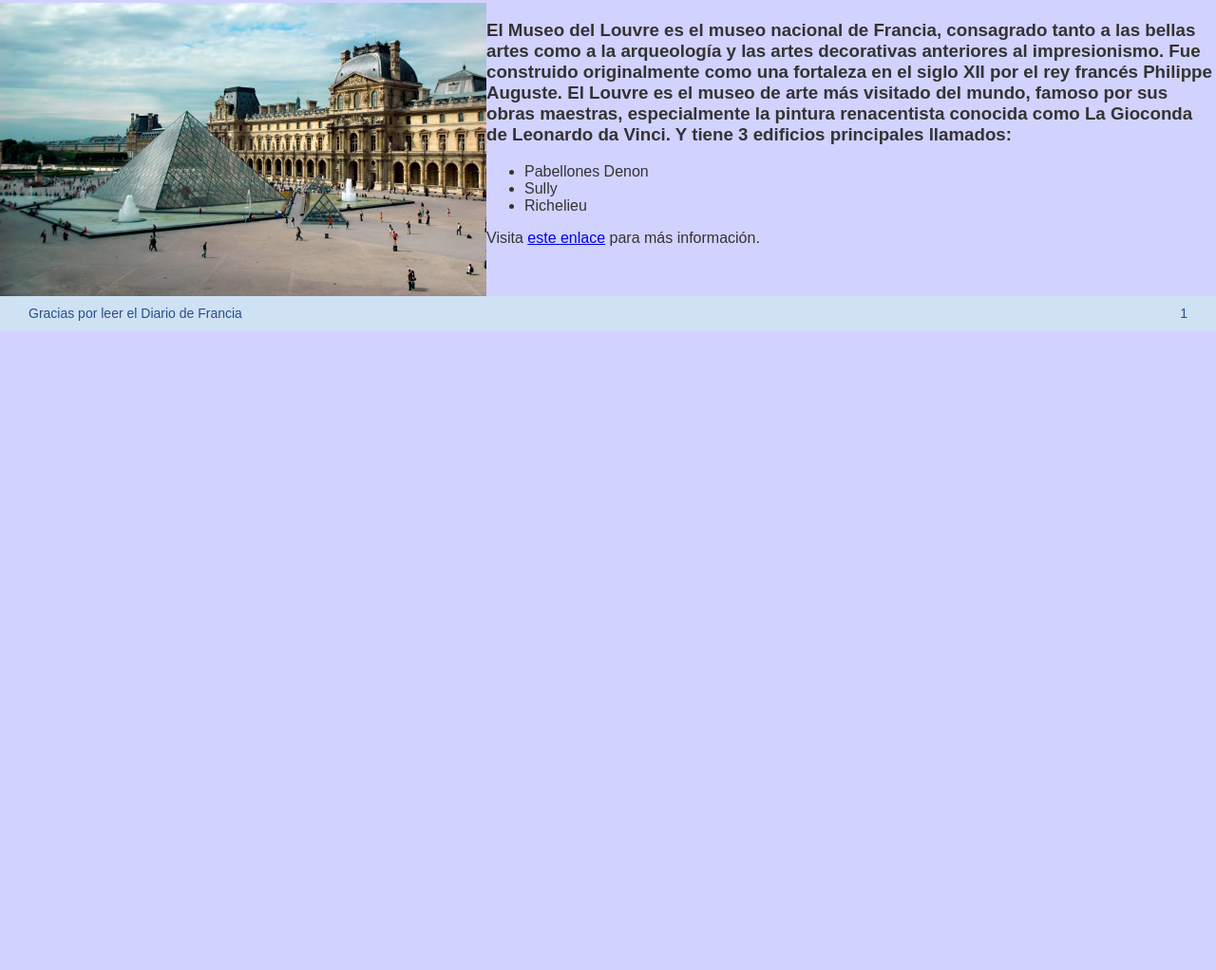
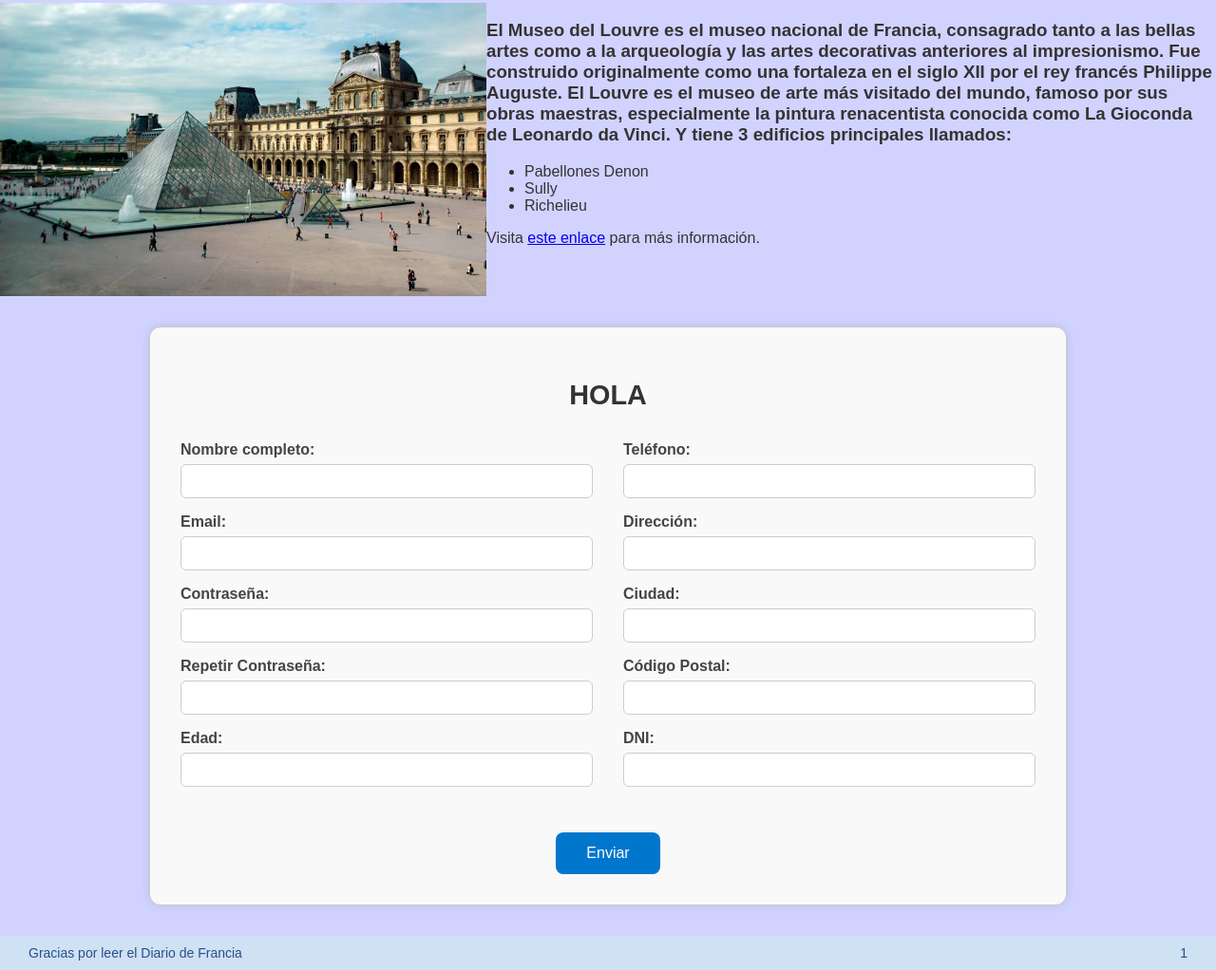
Before and after one commit to B-gayoso/-DESARROLLO-Y-ARQUITECTURAS-WEB, a plain HTML site: page PrimerParcial/PrimerparcialDesarrolloWeb.html in a window 1280 px wide. Shown: the part 1612-2634 px from the top of the page at 95% size. Before the commit the page ends 1960 px from the top, so only its background shows below. Drawn offline with Linux system fonts and the light colour scheme.

Commit message:
clase 9-formulario

```diff
--- a/PrimerParcial/EstilosPrimerParcial.css
+++ b/PrimerParcial/EstilosPrimerParcial.css
@@ -87,3 +87,92 @@
     font-size: 14px;
     color: #2a4d8c;
 }
+form#subscription-form {
+  background: #f9f9f9;
+  padding: 2rem;
+  margin: 2rem auto;
+  border: 1px solid #ccc;
+  border-radius: 12px;
+  max-width: 900px;
+  box-shadow: 0 0 10px rgba(0,0,0,0.1);
+}
+
+/* Título dinámico */
+#form-title {
+  text-align: center;
+  font-size: 1.8rem;
+  margin-bottom: 2rem;
+  color: #333;
+}
+
+/* Contenedor de columnas */
+.form-columns {
+  display: flex;
+  gap: 2rem;
+  flex-wrap: wrap;
+}
+
+/* Cada columna del formulario */
+.column {
+  flex: 1;
+  min-width: 300px;
+}
+
+/* Estilo para cada campo */
+label {
+  display: block;
+  margin-bottom: 1rem;
+  font-weight: bold;
+  color: #444;
+}
+
+input {
+  display: block;
+  width: 100%;
+  padding: 8px;
+  margin-top: 6px;
+  font-size: 1rem;
+  border: 1px solid #ccc;
+  border-radius: 6px;
+  box-sizing: border-box;
+}
+
+/* Mensaje de error */
+.error {
+  font-size: 0.85rem;
+  color: red;
+  margin-top: 4px;
+  display: block;
+}
+
+/* Botón enviar centrado */
+.submit-container {
+  text-align: center;
+  margin-top: 2rem;
+}
+
+button[type="submit"] {
+  padding: 0.8rem 2rem;
+  font-size: 1rem;
+  background-color: #0077cc;
+  color: white;
+  border: none;
+  border-radius: 8px;
+  cursor: pointer;
+  transition: background 0.3s ease;
+}
+
+button[type="submit"]:hover {
+  background-color: #005fa3;
+}
+
+/* Responsive: en pantalla chica, las columnas se apilan */
+@media (max-width: 768px) {
+  .form-columns {
+    flex-direction: column;
+  }
+
+  .submit-container {
+    margin-top: 1.5rem;
+  }
+}
--- a/PrimerParcial/PrimerparcialDesarrolloWeb.html
+++ b/PrimerParcial/PrimerparcialDesarrolloWeb.html
@@ -46,6 +46,69 @@
             <p>Visita <a href=https://es.wikipedia.org/wiki/Museo_del_Louvre#" target="_blank">este enlace</a> para más información.</p>
         </div>
     </section>
+    <main>
+    <form id="subscription-form">
+      <h2 id="form-title">HOLA</h2>
+      <div class="form-columns">
+        <div class="column">
+          <label>Nombre completo:
+            <input type="text" id="nombre" />
+            <span class="error" id="error-nombre"></span>
+          </label>
+
+          <label>Email:
+            <input type="email" id="email" />
+            <span class="error" id="error-email"></span>
+          </label>
+
+          <label>Contraseña:
+            <input type="password" id="password" />
+            <span class="error" id="error-password"></span>
+          </label>
+
+          <label>Repetir Contraseña:
+            <input type="password" id="repeat-password" />
+            <span class="error" id="error-repeat-password"></span>
+          </label>
+
+          <label>Edad:
+            <input type="number" id="edad" />
+            <span class="error" id="error-edad"></span>
+          </label>
+        </div>
+
+        <div class="column">
+          <label>Teléfono:
+            <input type="text" id="telefono" />
+            <span class="error" id="error-telefono"></span>
+          </label>
+
+          <label>Dirección:
+            <input type="text" id="direccion" />
+            <span class="error" id="error-direccion"></span>
+          </label>
+
+          <label>Ciudad:
+            <input type="text" id="ciudad" />
+            <span class="error" id="error-ciudad"></span>
+          </label>
+
+          <label>Código Postal:
+            <input type="text" id="codigo-postal" />
+            <span class="error" id="error-codigo-postal"></span>
+          </label>
+
+          <label>DNI:
+            <input type="text" id="dni" />
+            <span class="error" id="error-dni"></span>
+          </label>
+        </div>
+      </div>
+      <div class="submit-container">
+        <button type="submit">Enviar</button>
+      </div>
+    </form>
+  </main>
 
     <footer>
         <div class="footer-bar">
@@ -53,5 +116,6 @@
             <span>1</span>
         </div>
     </footer>
+      <script src="script.js"></script>
 </body>
 </html>
```
Also changed, not shown: 1 other file.
